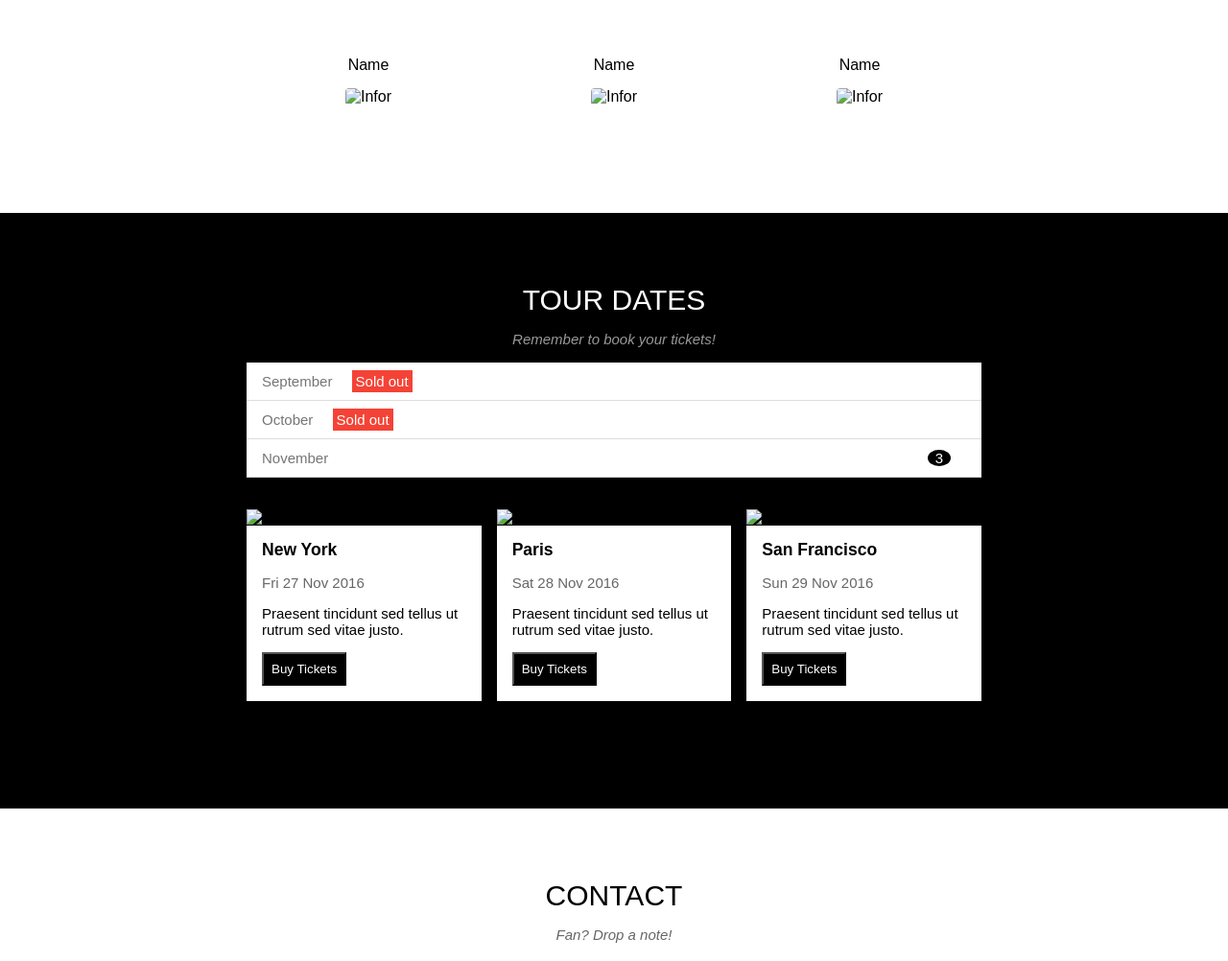
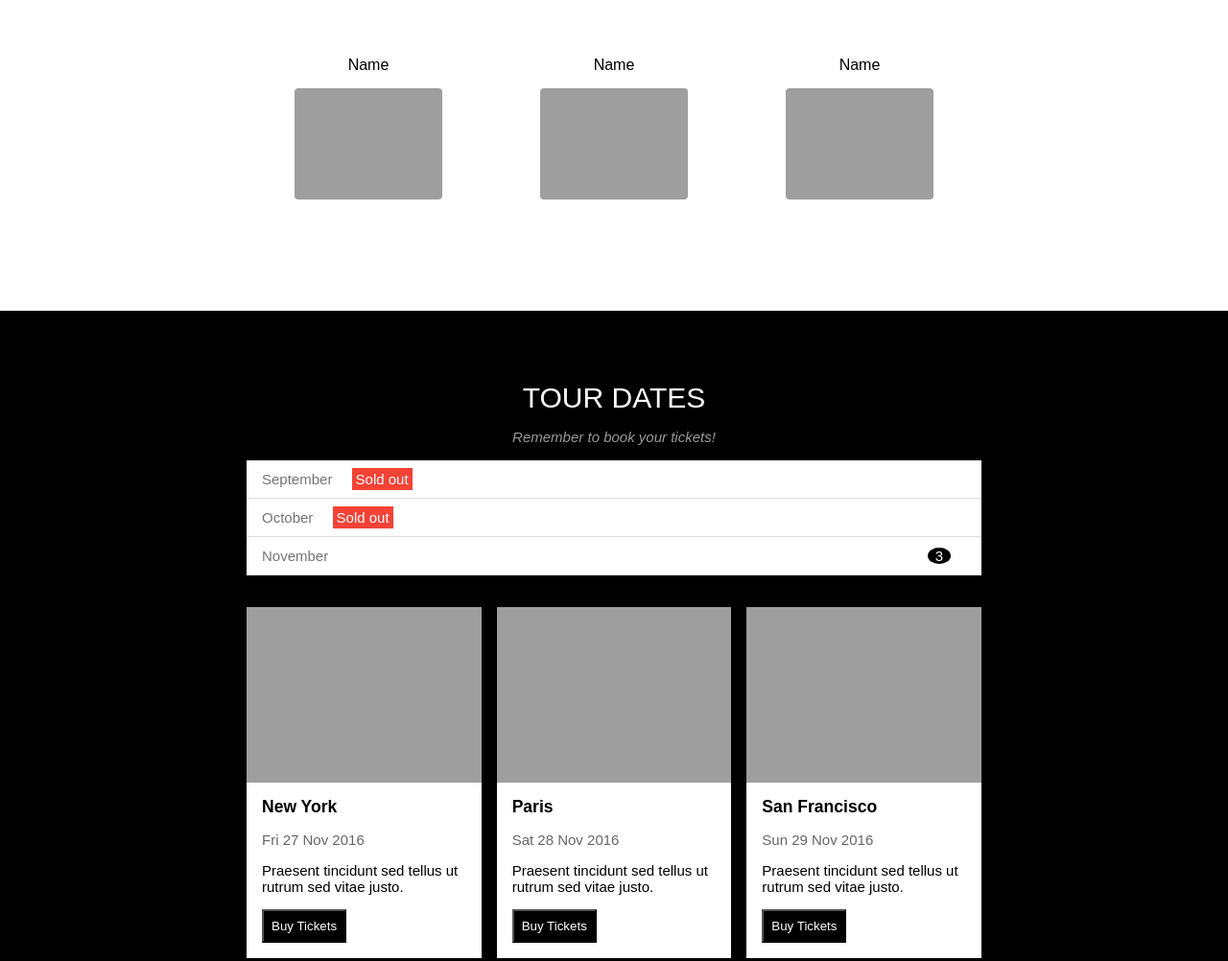
Before and after one commit to datneee/W3-TheBand, a plain HTML site: page index.html in a window 1280 px wide. Shown: the part 1315-2317 px from the top of the page at 96% size. Drawn offline with Linux system fonts and the light colour scheme; the site is published under a folder, as on GitHub Pages, so addresses that start at the root find nothing.

Commit message:
Update index.html

```diff
--- a/index.html
+++ b/index.html
@@ -9,7 +9,7 @@
     <link rel="stylesheet" href="./assets/css/responsive.css">
     <link rel="stylesheet" href="./assets/themify-icons/themify-icons.css">
     <link rel="stylesheet" href="./assets/fontawesome-free-5.15.3-web/css/all.min.css">
-    <link rel="icon" href="/assets/img/icon.png" type="image/gif" sizes="16x16">
+    <link rel="icon" href="./assets/img/icon.png" type="image/gif" sizes="16x16">
 </head>
 
 <body>
@@ -89,15 +89,15 @@
                 <div class="section-member">
                     <div class="infor-member-section">
                         <p>Name</p>
-                        <img class="third-member-section" src="/assets/img/name_section.jpg" alt="Infor">
+                        <img class="third-member-section" src="./assets/img/name_section.jpg" alt="Infor">
                     </div>
                     <div class="infor-member-section">
                         <p>Name</p>
-                        <img class="third-member-section" src="/assets/img/name_section.jpg" alt="Infor">
+                        <img class="third-member-section" src="./assets/img/name_section.jpg" alt="Infor">
                     </div>
                     <div class="infor-member-section">
                         <p>Name</p>
-                        <img class="third-member-section" src="/assets/img/name_section.jpg" alt="Infor">
+                        <img class="third-member-section" src="./assets/img/name_section.jpg" alt="Infor">
                     </div>
                 </div>
             </div>
@@ -127,7 +127,7 @@
                         </ul>
                         <div class="check-tour-address">
                             <div class="tour-address">
-                                <img src="/assets/img/tour-address1.jpg" alt="New York" >
+                                <img src="./assets/img/tour-address1.jpg" alt="New York" >
                                 <div class="infor-tour">
                                     <h3 class="text-address">New York</h3>
                                     <p class="hihi text-address">Fri 27 Nov 2016</p>
@@ -136,7 +136,7 @@
                                 </div>
                             </div>
                             <div class="tour-address">
-                                <img src="/assets/img/tour-address2.jpg" alt="Paris">
+                                <img src="./assets/img/tour-address2.jpg" alt="Paris">
                                 <div class="infor-tour">
                                     <h3 class="text-address">Paris</h3>
                                     <p class="hihi text-address">Sat 28 Nov 2016</p>
@@ -146,7 +146,7 @@
                                 </div>
                             </div>
                             <div class="tour-address">
-                                <img src="/assets/img/tour-address3.jpg" alt="San Francisco">
+                                <img src="./assets/img/tour-address3.jpg" alt="San Francisco">
                                 <div class="infor-tour">
                                     <h3 class="text-address">San Francisco</h3>
                                     <p class="hihi text-address">Sun 29 Nov 2016</p>
@@ -198,7 +198,7 @@
 
             </div>
             <div class="map-section">
-                <img src="/assets/img/front-foot.jpg" alt="Local">
+                <img src="./assets/img/front-foot.jpg" alt="Local">
             </div>
         </div>
 
```
